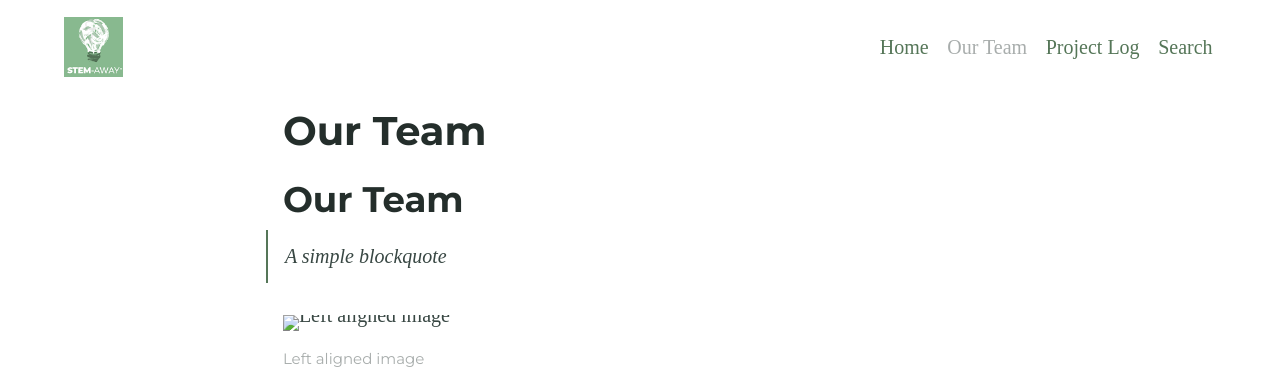
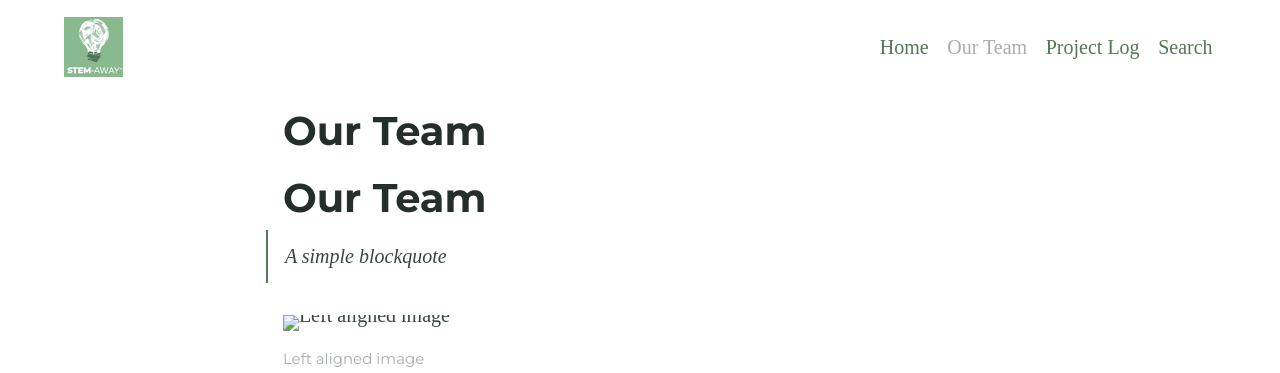
Before and after one commit to BI-STEM-Away/sMAP_dev, a Jekyll site: the page built from ourTeam.md, in a window 1280 px wide. Shown: the top 373 px of the page. Built offline with Jekyll 4.4.1, drawn with Linux system fonts in a browser that asks for light colours; our own code applies the rules of GitHub Pages for plain Markdown files.

```diff
--- a/ourTeam.md
+++ b/ourTeam.md
@@ -1,5 +1,4 @@
-## Our Team
-
+# Our Team
 > A simple blockquote
 
 {% include figure.html image="https://bi-stem-away.github.io/shiny_app_dev/Logo.png" caption="Left aligned image" position="left" width="150" height="150" %}
```
